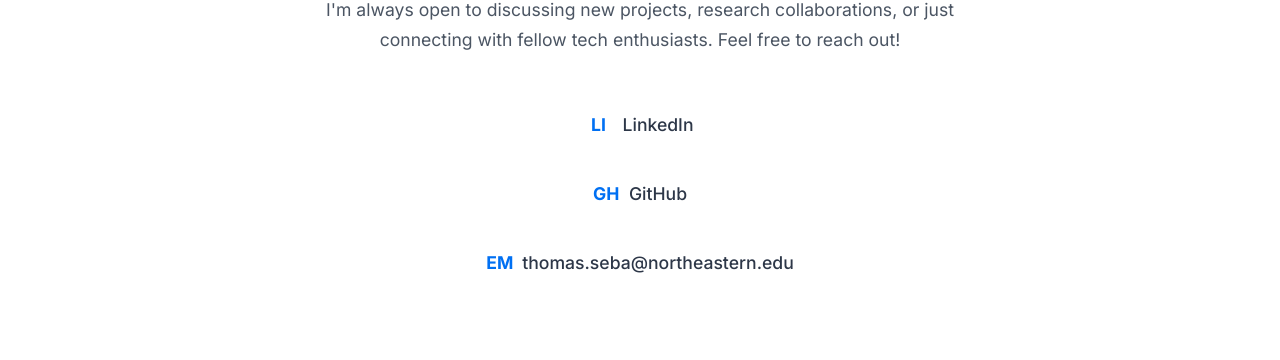
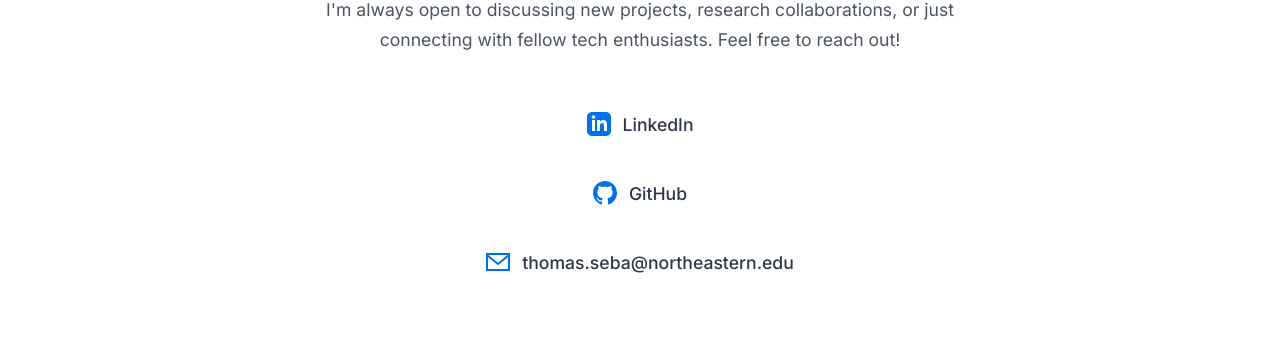
Before and after one commit to seb-thoms/seb-thoms.github.io, a Jekyll site: the page built from index.html, in a window 1280 px wide and 900 px high, scrolled down 4842 px. Shown: the part 416-776 px from the top of the window. Built offline with Jekyll 4.4.1, drawn with Linux system fonts in a browser that asks for light colours.

Commit message:
Adding icons for contact list

```diff
--- a/index.html
+++ b/index.html
@@ -236,13 +236,22 @@ title: Home      # Sets the page.title variable for the <title> tag
         </p>
         <div class="contact-links">
             <a href="https://www.linkedin.com/in/sebastian-thomas-39b453177/" class="contact-link" target="_blank" rel="noopener noreferrer">
-                <span class="contact-icon linkedin-icon">LI</span> LinkedIn
+                <span class="contact-icon linkedin-icon">
+                    <svg xmlns="http://www.w3.org/2000/svg" width="24" height="24" viewBox="0 0 24 24" fill="currentColor"><path d="M19 0h-14c-2.761 0-5 2.239-5 5v14c0 2.761 2.239 5 5 5h14c2.762 0 5-2.239 5-5v-14c0-2.761-2.238-5-5-5zm-11 19h-3v-11h3v11zm-1.5-12.268c-.966 0-1.75-.79-1.75-1.764s.784-1.764 1.75-1.764 1.75.79 1.75 1.764-.783 1.764-1.75 1.764zm13.5 12.268h-3v-5.604c0-3.368-4-3.113-4 0v5.604h-3v-11h3v1.765c1.396-2.586 7-2.777 7 2.476v6.759z"/></svg>
+                </span>
+                LinkedIn
             </a>
             <a href="https://github.com/seb-thoms" class="contact-link" target="_blank" rel="noopener noreferrer">
-                <span class="contact-icon github-icon">GH</span> GitHub
+                <span class="contact-icon github-icon">
+                    <svg xmlns="http://www.w3.org/2000/svg" width="24" height="24" viewBox="0 0 24 24" fill="currentColor"><path d="M12 0c-6.626 0-12 5.373-12 12 0 5.302 3.438 9.8 8.207 11.387.599.111.793-.261.793-.577v-2.234c-3.338.726-4.033-1.416-4.033-1.416-.546-1.387-1.333-1.756-1.333-1.756-1.089-.745.083-.729.083-.729 1.205.084 1.839 1.237 1.839 1.237 1.07 1.834 2.807 1.304 3.492.997.107-.775.418-1.305.762-1.604-2.665-.305-5.467-1.334-5.467-5.931 0-1.311.469-2.381 1.236-3.221-.124-.303-.535-1.524.117-3.176 0 0 1.008-.322 3.301 1.23.957-.266 1.983-.399 3.003-.404 1.02.005 2.047.138 3.006.404 2.291-1.552 3.297-1.23 3.297-1.23.653 1.653.242 2.874.118 3.176.77.84 1.235 1.91 1.235 3.221 0 4.609-2.807 5.624-5.479 5.921.43.372.823 1.102.823 2.222v3.293c0 .319.192.694.801.576 4.765-1.589 8.199-6.086 8.199-11.386 0-6.627-5.373-12-12-12z"/></svg>
+                </span>
+                GitHub
             </a>
             <a href="mailto:thomas.seba@northeastern.edu" class="contact-link">
-                <span class="contact-icon email-icon">EM</span> thomas.seba@northeastern.edu
+                <span class="contact-icon email-icon">
+                    <svg xmlns="http://www.w3.org/2000/svg" width="24" height="24" viewBox="0 0 24 24" fill="currentColor"><path d="M0 3v18h24v-18h-24zm21.518 2l-9.518 7.713-9.518-7.713h19.036zm-19.518 14v-11.817l10 8.104 10-8.104v11.817h-20z"/></svg>
+                </span>
+                thomas.seba@northeastern.edu
             </a>
         </div>
     </div>
```
